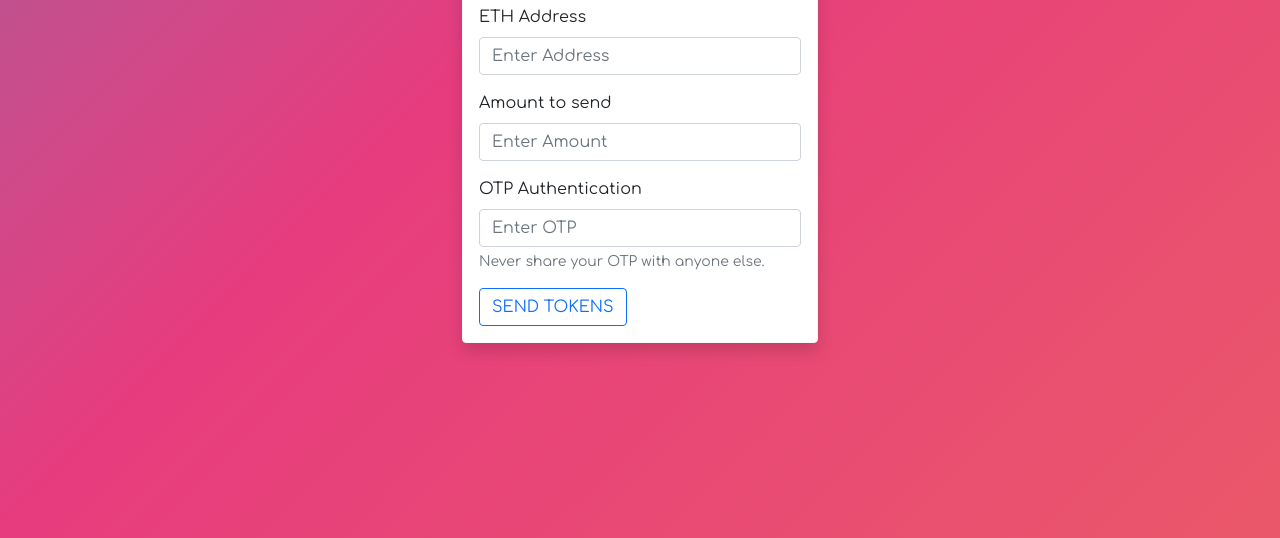
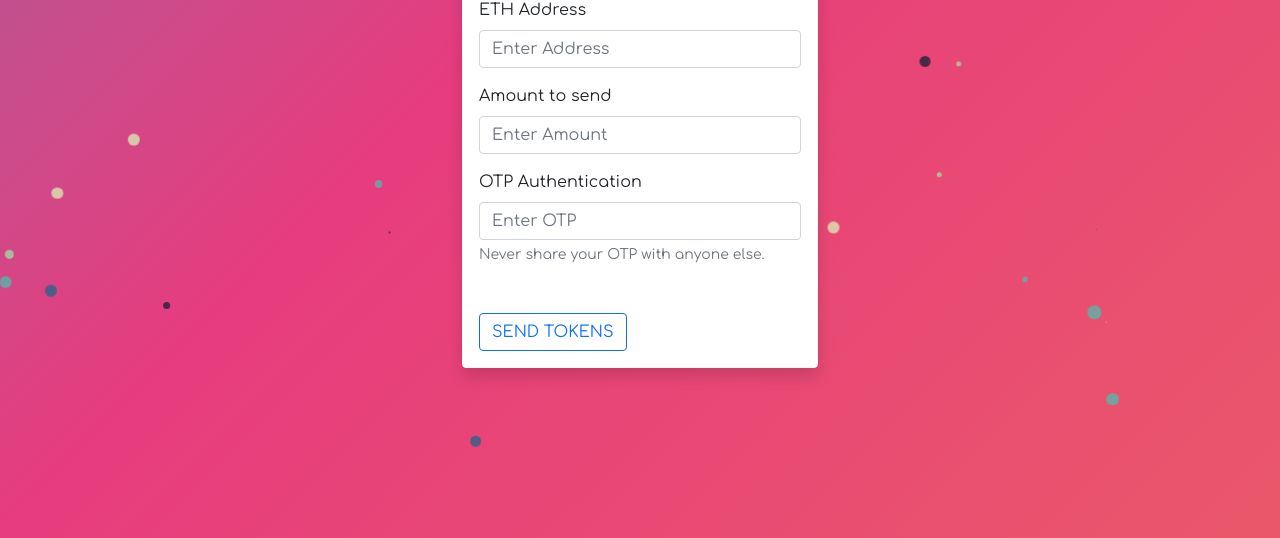
Before and after one commit to diyanahsoh/Switcheo, a plain HTML site: page src/problem2/index.html in a window 1280 px wide. Shown: the part 262-800 px from the top of the page. Drawn offline with nearby package versions, Linux system fonts and the light colour scheme; a web font is replaced by a local one.

Commit message:
minor styling

```diff
--- a/src/problem2/index.html
+++ b/src/problem2/index.html
@@ -21,7 +21,7 @@
       <div class="col">
         <div class="card border-light shadow">
           <div class="card-body">
-            <h2 class="card-title mb-3">Fancy Form</h2>
+            <h1 class="card-title mb-4">Fancy Form</h1>
             <form class="card-text">
               <div class="mb-3">
                 <label for="input-address" class="form-label">ETH Address</label>
@@ -31,7 +31,7 @@
                 <label for="input-amount" class="form-label">Amount to send</label>
                 <input type="number" class="form-control" id="input-amount" placeholder="Enter Amount" required>
               </div>
-              <div class="mb-3">
+              <div class="mb-5">
                 <label for="input-otp" class="form-label">OTP Authentication</label>
                 <input type="number" class="form-control" id="input-otp" placeholder="Enter OTP" aria-describedby="otpHelp" required>
                 <div id="otpHelp" class="form-text">Never share your OTP with anyone else.</div>
--- a/src/problem2/script.js
+++ b/src/problem2/script.js
@@ -25,3 +25,44 @@ function closeModal() {
     document.getElementById("errorModal").style.display = "none"
     document.getElementById("errorModal").classList.remove("show")
 }
+// Some random colors
+const colors = ["#012030", "#13678A", "#45C4B0", "#9AEBA3", "#DAFDBA"];
+
+const numBalls = 50;
+const balls = [];
+
+for (let i = 0; i < numBalls; i++) {
+  let ball = document.createElement("div");
+  ball.classList.add("ball");
+  ball.style.background = colors[Math.floor(Math.random() * colors.length)];
+  ball.style.left = `${Math.floor(Math.random() * 95)}vw`;
+  ball.style.top = `${Math.floor(Math.random() * 80)}vh`;
+  ball.style.transform = `scale(${Math.random()})`;
+  ball.style.width = `${Math.random()}em`;
+  ball.style.height = ball.style.width;
+
+  balls.push(ball);
+  document.body.append(ball);
+}
+
+// Keyframes
+balls.forEach((el, i, ra) => {
+  let to = {
+    x: Math.random() * (i % 2 === 0 ? -11 : 11),
+    y: Math.random() * 12
+  };
+
+  let anim = el.animate(
+    [
+      { transform: "translate(0, 0)" },
+      { transform: `translate(${to.x}rem, ${to.y}rem)` }
+    ],
+    {
+      duration: (Math.random() + 1) * 2000, // random duration
+      direction: "alternate",
+      fill: "both",
+      iterations: Infinity,
+      easing: "ease-in-out"
+    }
+  );
+});
--- a/src/problem2/style.css
+++ b/src/problem2/style.css
@@ -31,3 +31,9 @@ i {
       background-position: 0% 50%;
   }
 }
+.ball {
+  position: absolute;
+  border-radius: 100%;
+  opacity: 0.7;
+  z-index: -1;
+}
```
